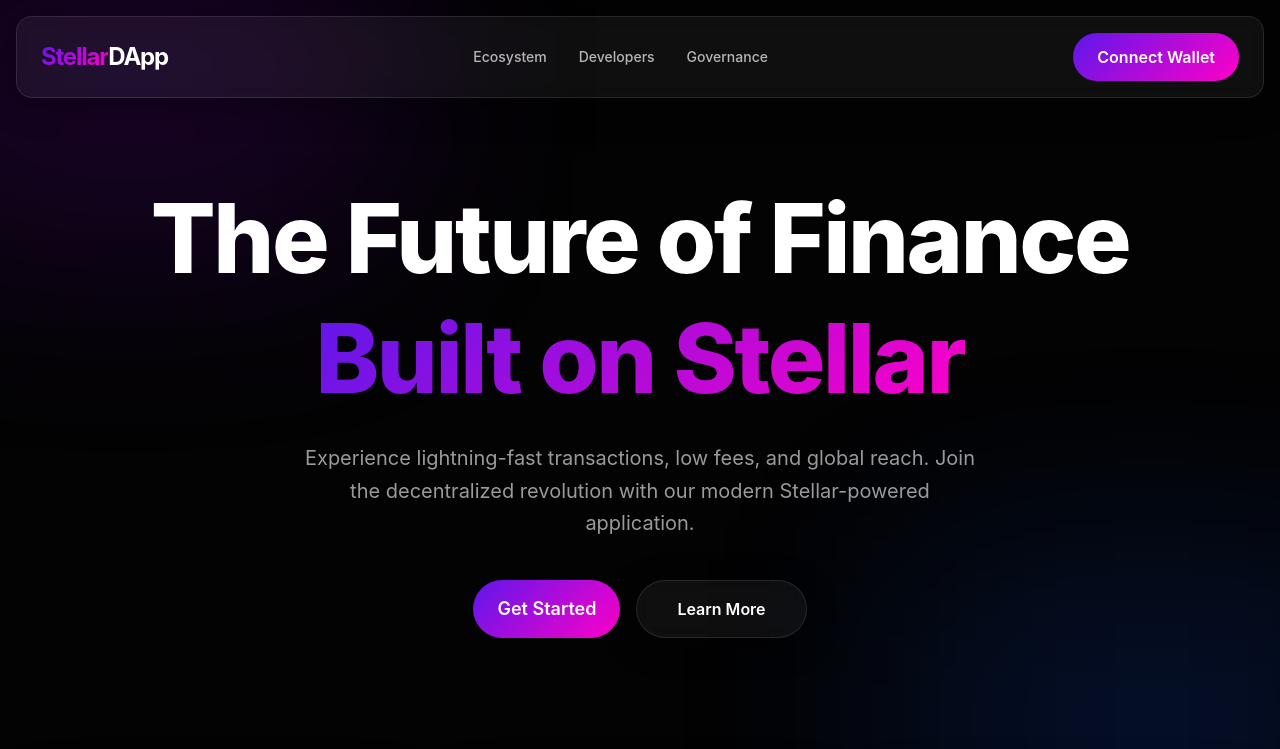
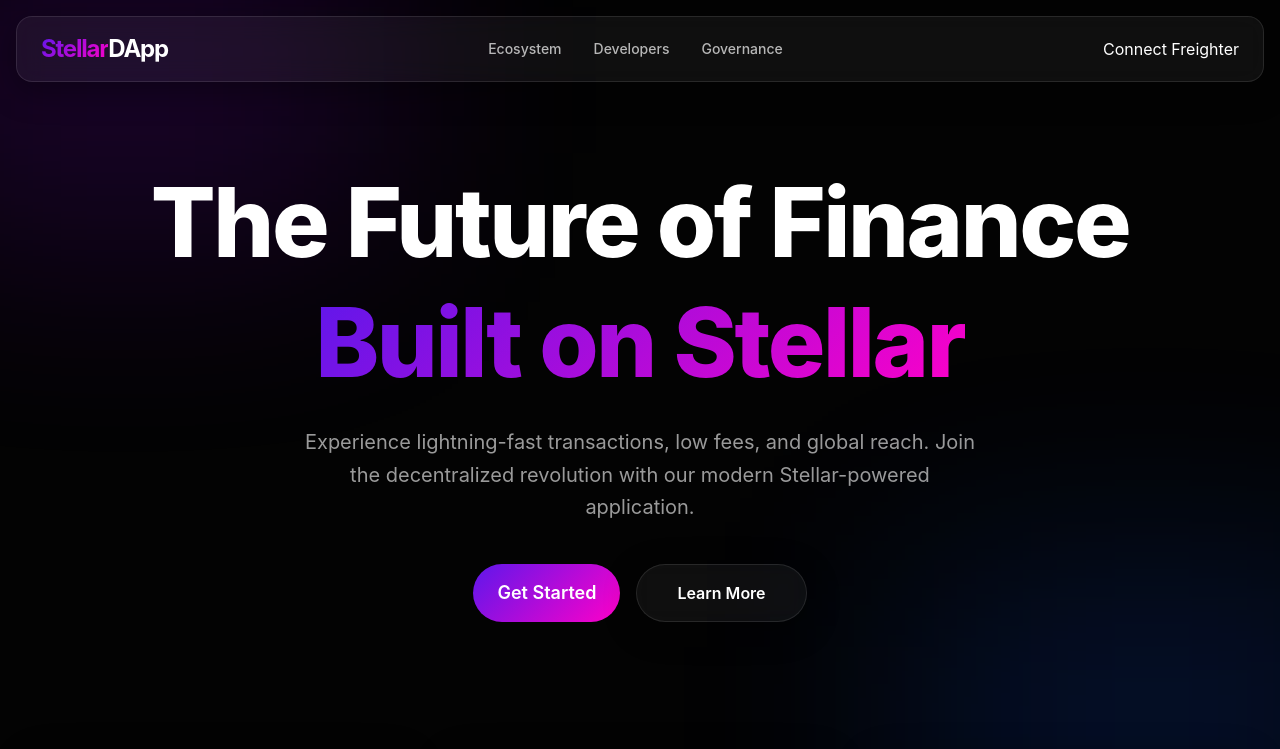
Before and after one commit to Satya-Sherkar/stellar-white-belt, a Next.js app: page / in a window 1280 px wide. Shown: the top 749 px of the page. Built offline with nearby package versions, Linux system fonts and the light colour scheme.

Commit message:
feat: Add ConnectWalletButton component and implement wallet connection logic

```diff
--- a/src/app/page.tsx
+++ b/src/app/page.tsx
@@ -1,14 +1,8 @@
 "use client";
 
-import { useState } from "react";
+import ConnectWalletButton from "@/components/connectWalletButton";
 
 export default function Home() {
-  const [isConnected, setIsConnected] = useState(false);
-
-  const connectWallet = () => {
-    // Mock wallet connection for now
-    setIsConnected(!isConnected);
-  };
 
   return (
     <div className="min-h-screen flex flex-col items-stretch relative">
@@ -29,12 +23,7 @@
           <a href="#" className="hover:text-white transition-colors">Developers</a>
           <a href="#" className="hover:text-white transition-colors">Governance</a>
         </nav>
-        <button
-          onClick={connectWallet}
-          className="btn-primary"
-        >
-          {isConnected ? "Connected" : "Connect Wallet"}
-        </button>
+        <ConnectWalletButton />
       </header>
 
       {/* Main Content */}
--- /dev/null
+++ b/src/components/connectWalletButton.tsx
@@ -0,0 +1,33 @@
+"use client";
+
+import { useState } from "react";
+import { connectFreighter } from "@/lib/freighter";
+
+export default function ConnectWalletButton() {
+  const [wallet, setWallet] = useState<{
+    publicKey: string;
+    network: string;
+  } | null>(null);
+
+  const handleConnect = async () => {
+    try {
+      const data = await connectFreighter();
+      setWallet(data);
+    } catch (err) {
+      alert("Connection failed");
+    }
+  };
+
+  return (
+    <div>
+      {!wallet ? (
+        <button onClick={handleConnect}>Connect Freighter</button>
+      ) : (
+        <div>
+          <p>Connected: {wallet.publicKey}</p>
+          <p>Network: {wallet.network}</p>
+        </div>
+      )}
+    </div>
+  );
+}
--- /dev/null
+++ b/src/lib/freighter.ts
@@ -0,0 +1,47 @@
+import {
+  isConnected,
+  requestAccess,
+  getAddress,
+  getNetwork,
+} from "@stellar/freighter-api";
+
+export interface WalletInfo {
+  publicKey: string;
+  network: string;
+}
+
+export async function connectFreighter(): Promise<WalletInfo> {
+  try {
+    // Check if Freighter is installed
+    const connected = await isConnected();
+    if (!connected) {
+      throw new Error("Freighter wallet is not installed or not connected.");
+    }
+
+    // Request access (popup approval)
+    const access = await requestAccess();
+    if (access.error) {
+      throw new Error(access.error);
+    }
+
+    // Get public key
+    const address = await getAddress();
+    if (address.error) {
+      throw new Error(address.error);
+    }
+
+    // Get network (TESTNET / PUBLIC)
+    const network = await getNetwork();
+    if (network.error) {
+      throw new Error(network.error);
+    }
+
+    return {
+      publicKey: address.address,
+      network: network.network,
+    };
+  } catch (error) {
+    console.error("Freighter connection failed:", error);
+    throw error;
+  }
+}
```
